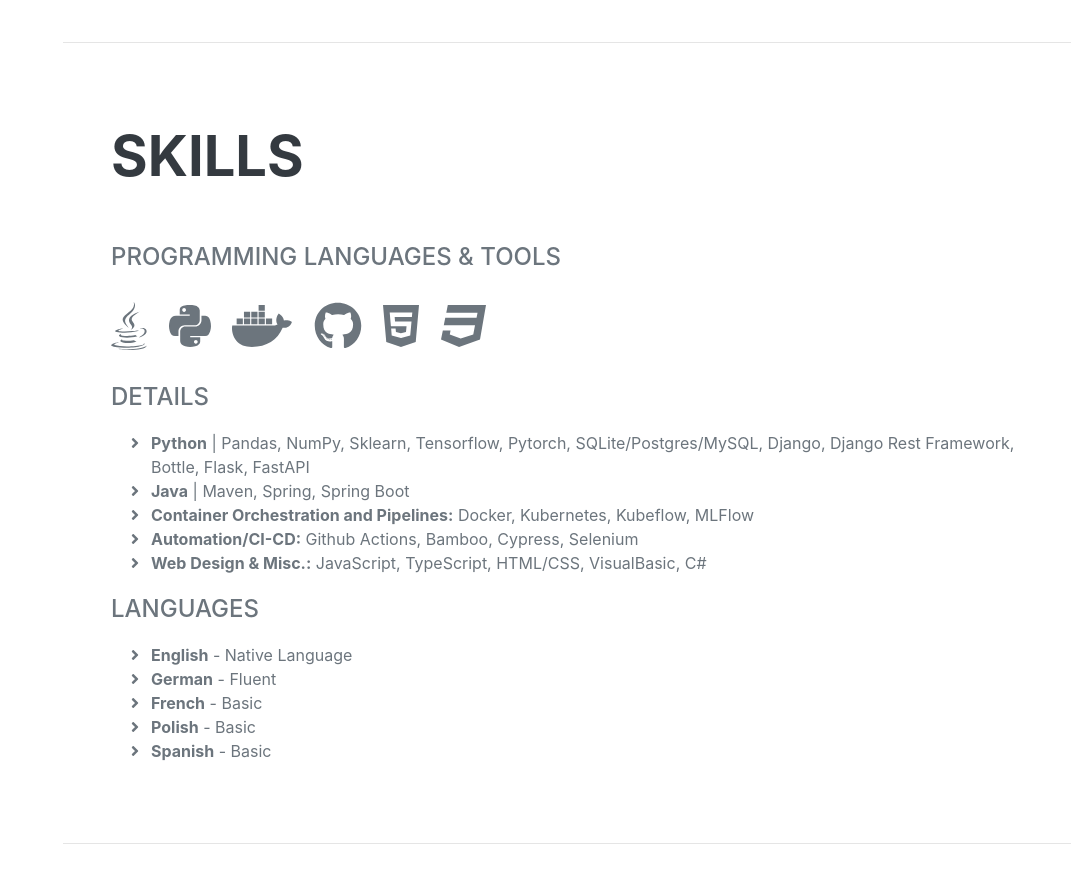
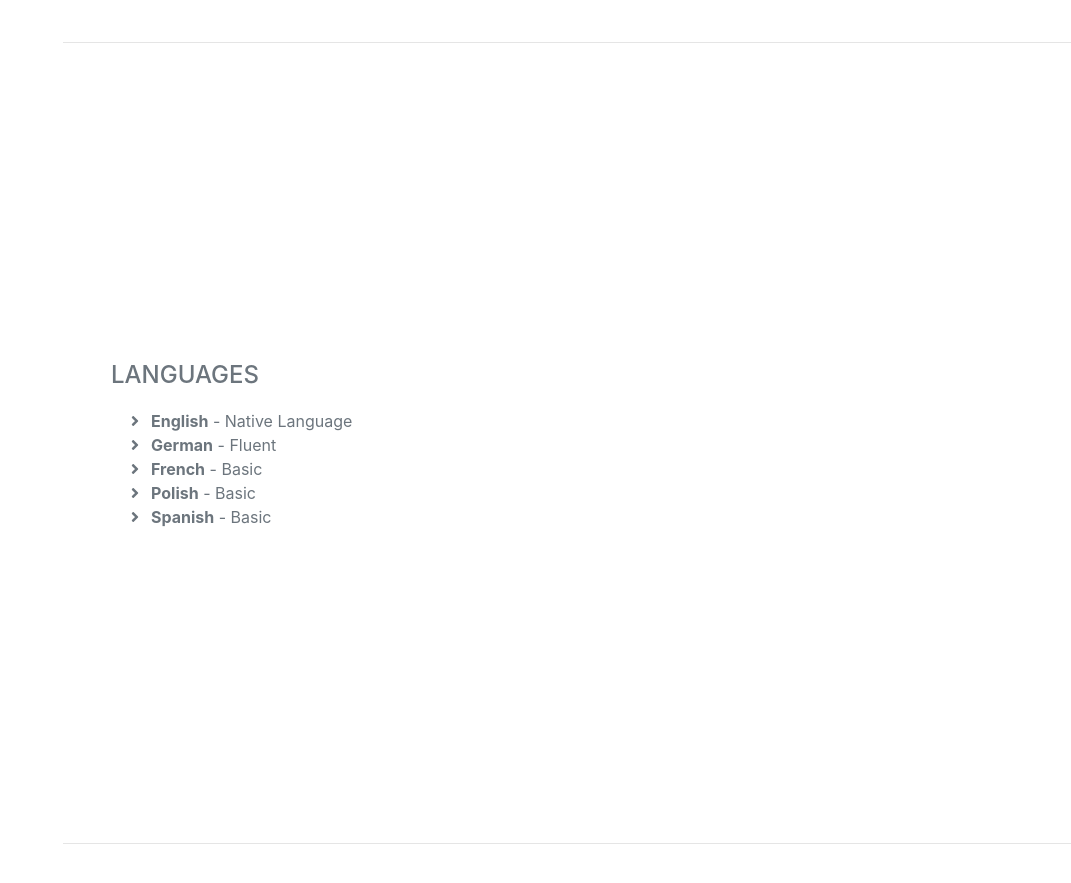
Before and after one commit to joshegger/joshegger.github.io, a website: page index.html in a window 1280 px wide. Shown: the part 2360-3243 px from the top of the page, without its empty margins (209-1280 px from the left). Drawn offline with nearby package versions, Linux system fonts and the light colour scheme; a web font is replaced by a local one.

Commit message:
Update index.html

```diff
--- a/index.html
+++ b/index.html
@@ -131,45 +131,7 @@
             <!-- Skills-->
             <section class="resume-section" id="skills">
                 <div class="resume-section-content">
-                    <h2 class="mb-5">Skills</h2>
-                    <div class="subheading mb-3">Programming Languages & Tools</div>
-                    <ul class="list-inline dev-icons">
-                        <li class="list-inline-item"><i class="fab fa-java"></i></li>
-                        <li class="list-inline-item"><i class="fab fa-python"></i></li>
-                        <li class="list-inline-item"><i class="fab fa-docker"></i></li>
-                        <li class="list-inline-item"><i class="fab fa-github"></i></li>
-                        <li class="list-inline-item"><i class="fab fa-html5"></i></li>
-                        <li class="list-inline-item"><i class="fab fa-css3"></i></li>
 
-                    </ul>
-                    <div class="subheading mb-3">Details</div>
-                    <ul class="fa-ul mb-0">
-                        <li>
-                            <span class="fa-li"><i class="fas fa-angle-right"></i></span>
-                            <b>Python</b> | Pandas, NumPy, Sklearn, Tensorflow, Pytorch, SQLite/Postgres/MySQL, Django, Django Rest Framework, Bottle, Flask, FastAPI
-                        </li>
-                         <li>
-                            <span class="fa-li"><i class="fas fa-angle-right"></i></span>
-                            <b>Java</b> | Maven, Spring, Spring Boot
-                        </li>
-                        <li>
-                            <span class="fa-li"><i class="fas fa-angle-right"></i></span>
-                            <b>Container Orchestration and Pipelines:</b> Docker, Kubernetes, Kubeflow, MLFlow
-                        </li>
-                        <li>
-                            <span class="fa-li"><i class="fas fa-angle-right"></i></span>
-                            <b>Automation/CI-CD:</b> Github Actions, Bamboo, Cypress, Selenium
-                        </li>
-                        <li>
-                            <span class="fa-li"><i class="fas fa-angle-right"></i></span>
-                            <b>Web Design & Misc.:</b> JavaScript, TypeScript, HTML/CSS, VisualBasic, C#
-                        </li>
-
-
-
-                    </ul>
-
-                    <div class="subheading mb-3"></div>
 
 
                     <div class="subheading mb-3">Languages</div>
```
